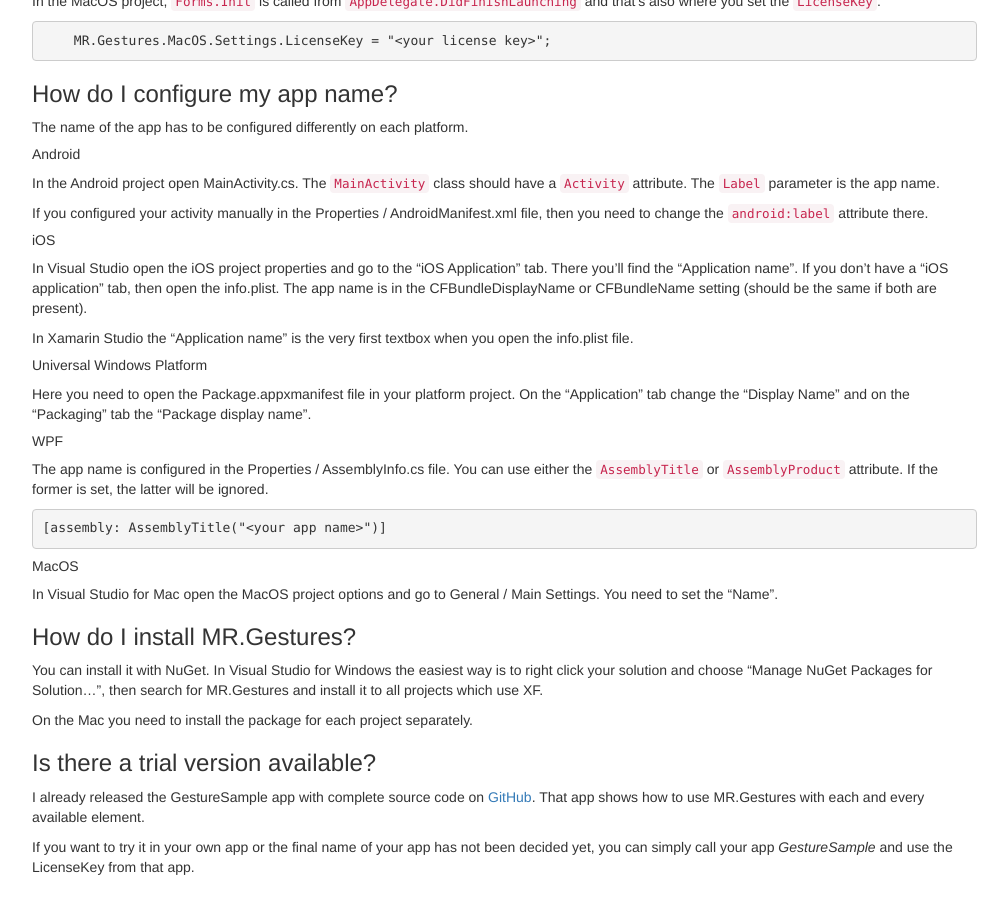
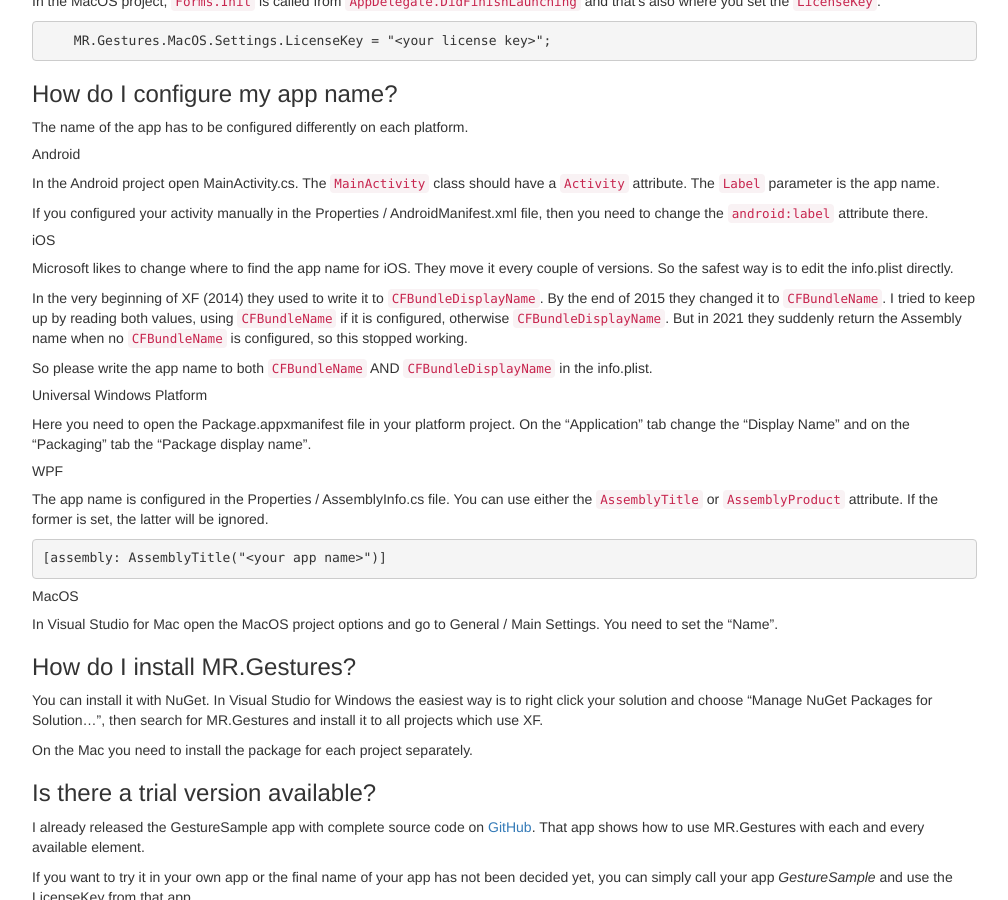
Before and after one commit to MichaelRumpler/GestureSample, a Jekyll site: the page built from parts/6_FAQs.md, in a window 1280 px wide and 900 px high, scrolled down 1002 px. Shown: the whole window, without its empty margins (233-1241 px from the left). Built offline with Jekyll 4.4.1, drawn with Linux system fonts in a browser that asks for light colours; our own code applies the rules of GitHub Pages for plain Markdown files.

Commit message:
update iOS app name config instructions

```diff
--- a/parts/6_FAQs.md
+++ b/parts/6_FAQs.md
@@ -66,9 +66,13 @@
 
 ##### iOS
 
-In Visual Studio open the iOS project properties and go to the "iOS Application" tab. There you'll find the "Application name". If you don't have a "iOS application" tab, then open the info.plist. The app name is in the CFBundleDisplayName or CFBundleName setting (should be the same if both are present).
+Microsoft likes to change where to find the app name for iOS. They move it every couple of versions. So the safest way is to edit the info.plist directly.
 
-In Xamarin Studio the "Application name" is the very first textbox when you open the info.plist file.
+In the very beginning of XF (2014) they used to write it to `CFBundleDisplayName`. By the end of 2015 they changed it to `CFBundleName`.
+I tried to keep up by reading both values, using `CFBundleName` if it is configured, otherwise `CFBundleDisplayName`.
+But in 2021 they suddenly return the Assembly name when no `CFBundleName` is configured, so this stopped working.
+
+So please write the app name to both `CFBundleName` AND `CFBundleDisplayName` in the info.plist.
 
 ##### Universal Windows Platform
 
```
